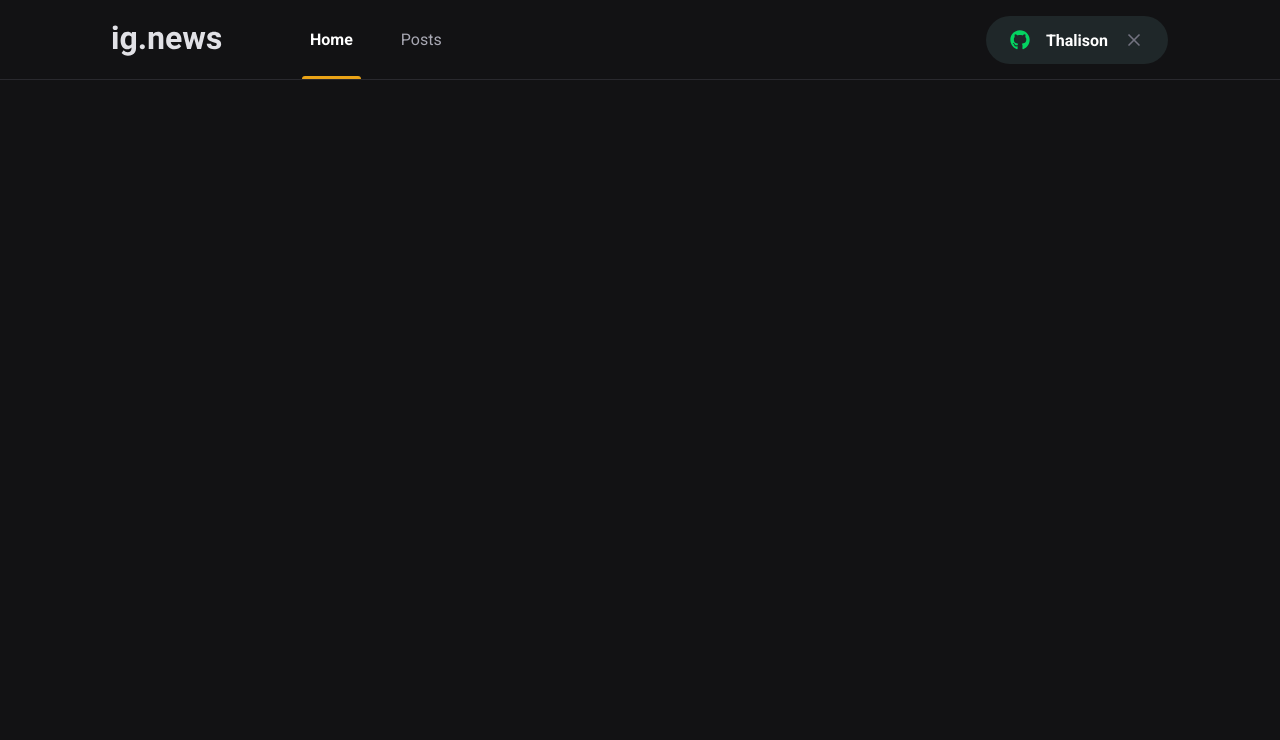
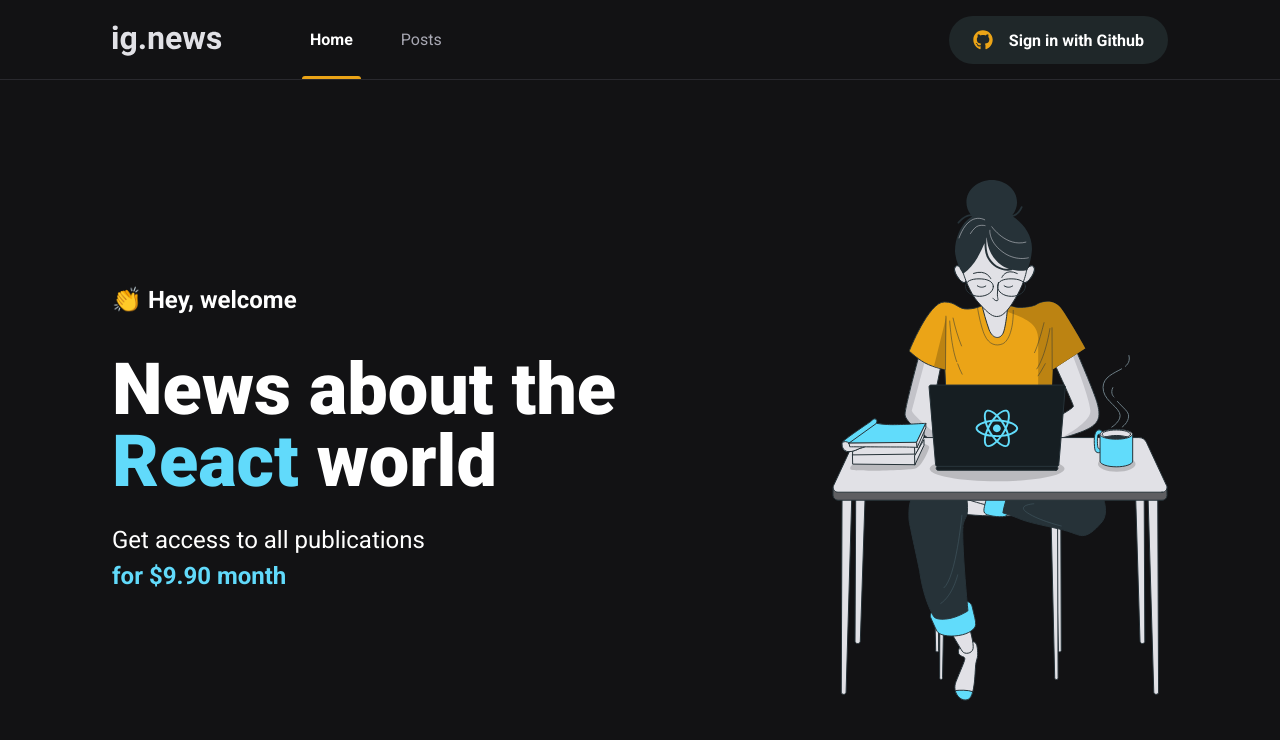
Before and after one commit to thalison1998/IG-NEWS, a Next.js app: page / in a window 1280 px wide. Shown: the top 740 px of the page. Built offline with nearby package versions, Linux system fonts and the light colour scheme.

Commit message:
Estilização da página home

```diff
--- a/src/components/SignInButton/index.tsx
+++ b/src/components/SignInButton/index.tsx
@@ -3,7 +3,7 @@ import {FiX} from 'react-icons/fi'
 import styles from './styles.module.scss'
 export const SignInButton = () => {
 
-    const isUserLoggedIn = true
+    const isUserLoggedIn = false
 
 
     return isUserLoggedIn ?(
--- /dev/null
+++ b/src/pages/home.module.scss
@@ -0,0 +1,38 @@
+.contentContainer {
+    max-width: 1120px;
+    margin: 0 auto;
+    padding: 0 2rem;
+    height: calc(100vh - 5rem);
+    display: flex;
+    align-items: center;
+    justify-content: space-between;
+}
+.hero {
+    max-width: 600px;
+
+    > span {
+        font-size:1.5rem;
+        font-weight: bold;
+    }
+    h1{
+        font-size:4.5rem;
+        line-height:4.5rem;
+        font-weight: 900;
+        margin-top: 2.5rem;
+
+        span {
+            color:var(--cyan-500)
+        }
+    }
+
+    p {
+        font-size: 1.5rem;
+        line-height: 2.25rem;
+        margin-top: 1.5rem;
+
+        span {
+            color:var(--cyan-500);
+            font-weight: bold;
+        }
+    }
+}
--- a/src/pages/index.tsx
+++ b/src/pages/index.tsx
@@ -1,13 +1,27 @@
 import Head from "next/head"
-
+import Image from "next/image"
+import avatar from "../../public/images/Mulher.svg"
+import styles from './home.module.scss'
 
 export default function Home() {
   return (
     <>
     <Head>
-        <title>IG news | home</title>
+        <title>Home | ig.news</title>
     </Head>
 
+    <main className={styles.contentContainer}>
+      <section className={styles.hero}>
+        <span>👏 Hey, welcome</span>
+        <h1>News about the <span>React</span> world</h1>
+        <p>
+          Get access to all publications <br/>
+          <span>for $9.90 month</span>
+        </p>
+      </section>
+
+      <Image src={avatar} alt="Girl coding" />
+    </main>
     </>
 
   )
```
